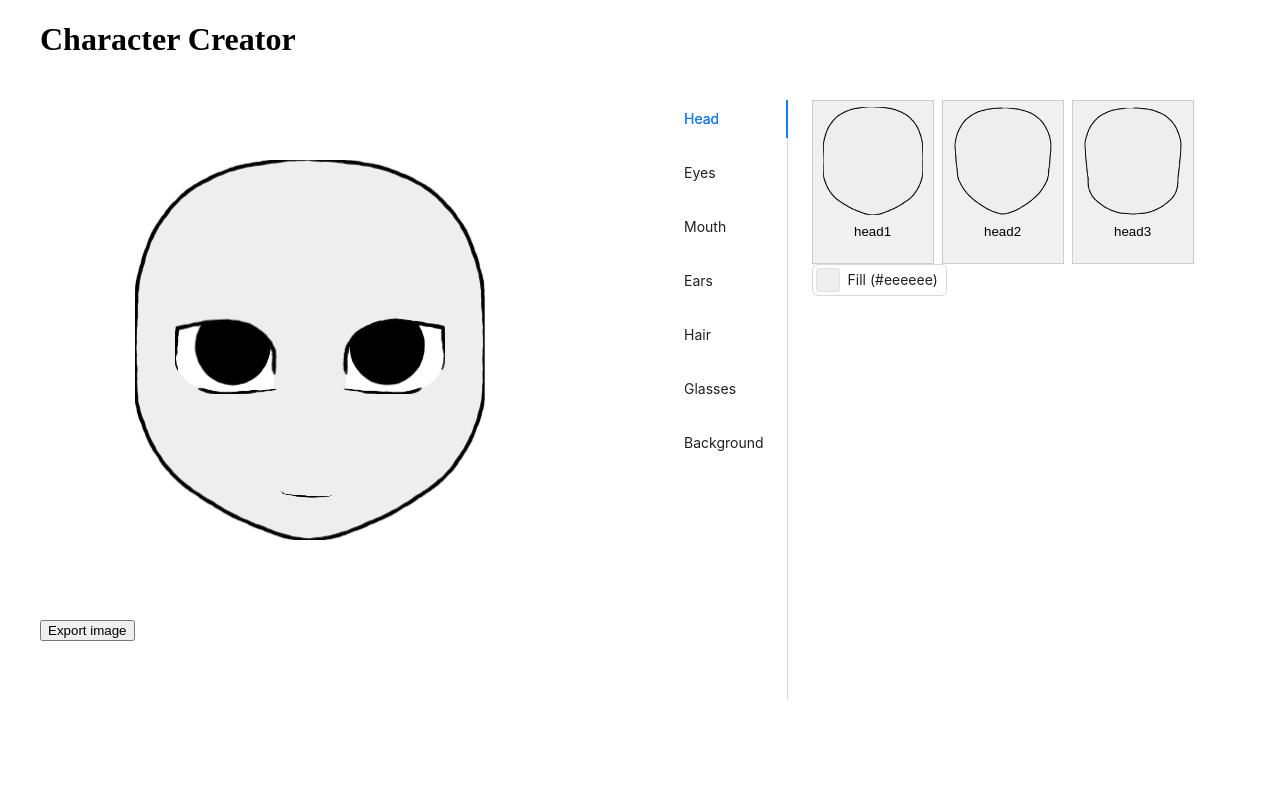
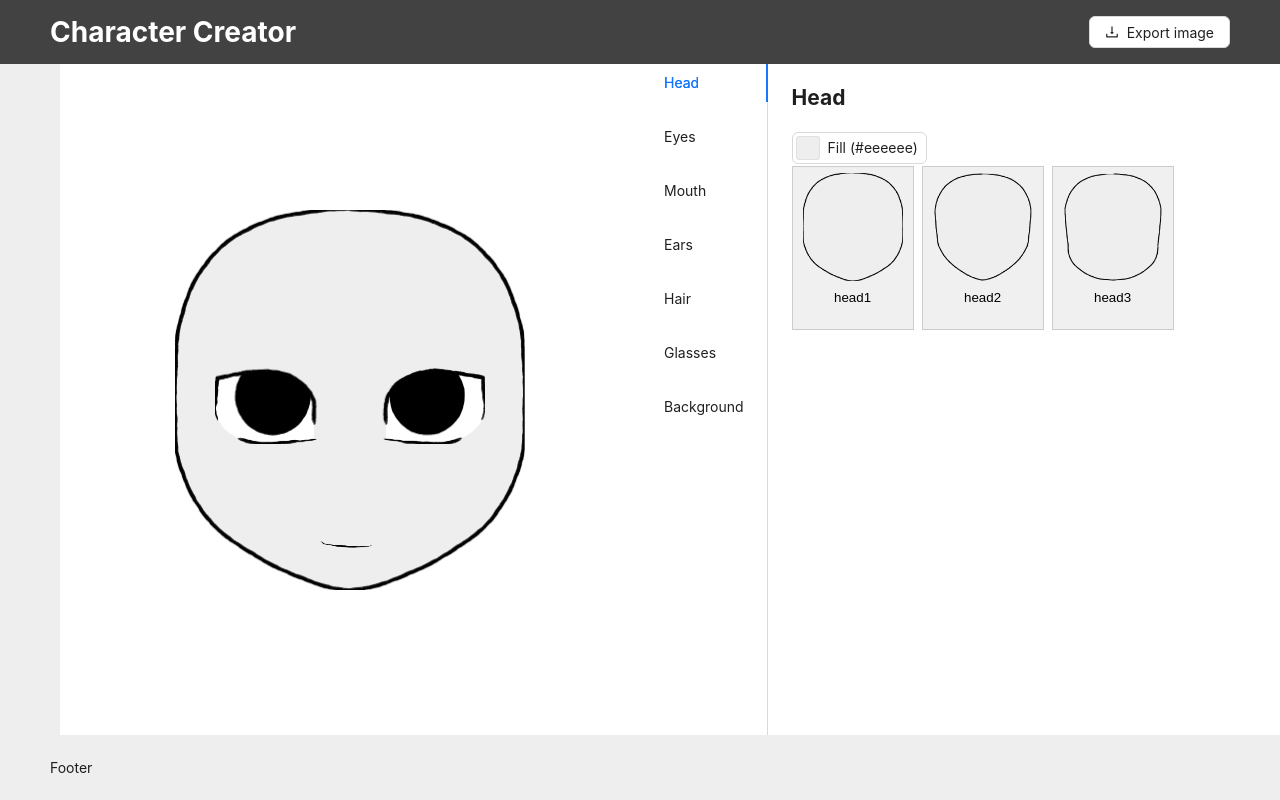
Before and after one commit to squashfold/character-creator, a React (Vite) app: page / in a window 1280 px wide. Built offline with nearby package versions, Linux system fonts and the light colour scheme.

Commit message:
update layout and styling

```diff
--- a/src/app/OptionsComponent.tsx
+++ b/src/app/OptionsComponent.tsx
@@ -19,23 +19,25 @@ interface OptionsComponentProps {
     return (
         <div>
             <div>
-            <div className={`${styles.optionsList}`}>
-                {options.map((option, index) => (
-                    <button className={styles.optionButton} key={index} onClick={() => setOption(option)}>
-                        <div className={styles.previewImageContainer}>
-                            <SvgImage id={index.toString()} className={styles.previewImage} src={option.src} fillColor={color && color} useKonva={false} />
-                        </div>
-                        <p>{option.name}</p>
-                    </button>
-                ))}
-            </div>
-                {setColor && (
+                <h2>{groupName}</h2>
+            {setColor && (
                     <ColorPicker
                         defaultValue={color}
                         onChangeComplete={(color) => setColor(color.toHexString())}
                         showText={(color) => <span>Fill ({color.toHexString()})</span>}
                     />
                 )}
+                <div className={`${styles.optionsList}`}>
+                    {options.map((option, index) => (
+                        <button className={styles.optionButton} key={index} onClick={() => setOption(option)}>
+                            <div className={styles.previewImageContainer}>
+                                <SvgImage id={index.toString()} className={styles.previewImage} src={option.src} fillColor={color && color} useKonva={false} />
+                            </div>
+                            <p>{option.name}</p>
+                        </button>
+                    ))}
+                </div>
+
             </div>
         </div>
     );
--- a/src/app/app.module.scss
+++ b/src/app/app.module.scss
@@ -9,11 +9,33 @@
     margin: 0 auto;
 }
 
+.layout {
+    min-height: 100svh;
+}
+
+.header {
+    display: flex;
+    justify-content: space-between;
+    align-items: center;
+}
+
+.sidebar {
+    background-color: white;
+}
+
+.stageWrap {
+    display: flex;
+    align-items: center;
+    justify-content: center;
+    min-height: 100%;
+}
+
 .stage {
     // border: 2px solid green;
     width: 540px;
     height: 540px;
     overflow: hidden;
+    background-color: white;
 
     > * {
 
--- a/src/app/app.tsx
+++ b/src/app/app.tsx
@@ -5,9 +5,11 @@ import { type1, CharacterPartOptions } from './constants/character-parts';
 import SvgImage from './svgImage';
 import OptionsComponent from './OptionsComponent';
 
-import type { CollapseProps } from 'antd';
-import { Collapse, Tabs } from 'antd';
+import { Layout, Tabs, Button } from 'antd';
+import { DownloadOutlined } from '@ant-design/icons'
 import { ItemType } from 'antd/es/menu/hooks/useItems';
+
+const { Header, Footer, Sider, Content } = Layout;
 
 export function App() {
   const [faceImageOption, setFaceImageOption] = useState<CharacterPartOptions>(type1.head.options[0]);
@@ -104,12 +106,16 @@ const optionsComponents = optionsConfig.map((item, index) => ({
 ));
 
   return (
-    <div className={styles.page}>
-      <header>
+    <Layout className={styles.layout}>
+      <Header className={styles.header}>
         <h1>Character Creator</h1>
-      </header>
-      <div className={styles.app}>
-      <section>
+
+        <Button onClick={handleExport} icon={<DownloadOutlined />}> Export image</Button>
+      </Header>
+      <Layout>
+        <Sider width="60"></Sider>
+        <Content>
+        <div className={styles.stageWrap}>
           <Stage ref={stageRef} className={styles.stage} width={549} height={540} scale={{ x: 0.5, y: 0.5 }}>
             <Layer>
               <SvgImage
@@ -163,6 +169,16 @@ const optionsComponents = optionsConfig.map((item, index) => ({
                 useKonva
               />
               <SvgImage
+                id="hair"
+                src={hairImageOption.src}
+                width={hairImageOption.width}
+                height={hairImageOption.height}
+                fillColor={hairColor}
+                x={hairImageOption.x}
+                y={hairImageOption.y}
+                useKonva
+              />
+              <SvgImage
                 id="mouth"
                 src={mouthImageOption.src}
                 width={mouthImageOption.width}
@@ -173,33 +189,21 @@ const optionsComponents = optionsConfig.map((item, index) => ({
                 draggable
                 useKonva
               />
-            <SvgImage
-              id="hair"
-              src={hairImageOption.src}
-              width={hairImageOption.width}
-              height={hairImageOption.height}
-              fillColor={hairColor}
-              x={hairImageOption.x}
-              y={hairImageOption.y}
-              useKonva
-            />
             </Layer>
           </Stage>
-        <button onClick={handleExport}>Export image</button>
-      </section>
-      <section className={styles.options}>
-        {/* const filteredOptionsComponents = optionsComponents.filter((item) => item !== null); */}
-        {/* <Collapse items={optionsComponents as ItemType[]} defaultActiveKey={['1']} />; */}
-
+        </div>
+        </Content>
+        <Sider width="50%" className={styles.sidebar}>
           <Tabs
           defaultActiveKey="1"
           tabPosition="left"
-        style={{ height: 600 }}
+          style={{ height: '100%' }}
           items={optionsComponents as ItemType[]}
         />
-      </section>
-      </div>
-    </div>
+        </Sider>
+      </Layout>
+      <Footer >Footer</Footer>
+    </Layout>
   );
 }
 
--- a/src/main.tsx
+++ b/src/main.tsx
@@ -1,5 +1,7 @@
 import { StrictMode } from 'react';
-import * as ReactDOM from 'react-dom/client';
+import * as ReactDOM from 'react-dom/client';;
+
+import { ConfigProvider } from 'antd';
 
 import App from './app/app';
 
@@ -8,6 +10,20 @@ const root = ReactDOM.createRoot(
 );
 root.render(
   <StrictMode>
+    <ConfigProvider
+      theme={{
+        components: {
+          Layout: {
+            siderBg: '#EEEEEE',
+            headerBg: '#424242',
+            headerColor: '#ffffff',
+            bodyBg: '#ffffff',
+            footerBg: '#EEEEEE',
+          }
+        },
+      }}
+    >
     <App />
+  </ConfigProvider>
   </StrictMode>
 );
--- a/src/styles.scss
+++ b/src/styles.scss
@@ -1 +1,4 @@
 /* You can add global styles to this file, and also import other style files */
+body {
+    margin: 0;
+}
```
Lines whose indentation alone changed are shown as unchanged.
